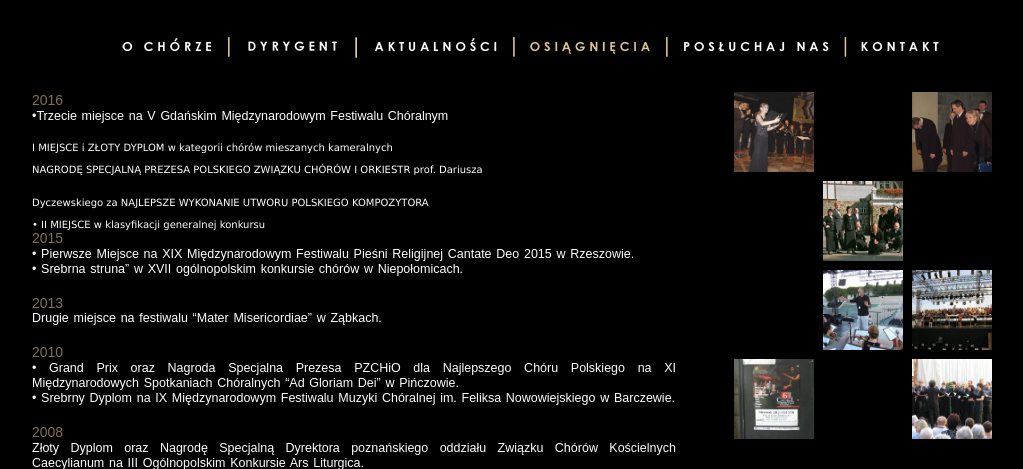
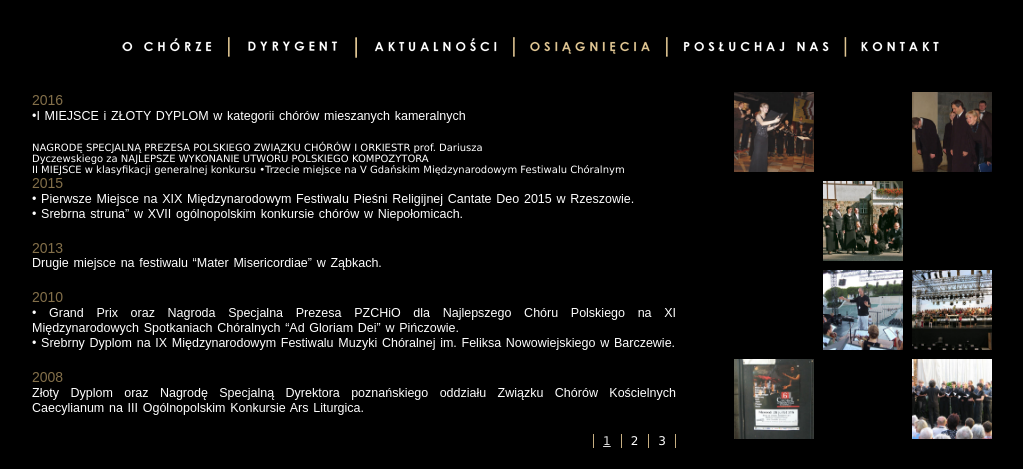
Before and after one commit to ars-cantata/ars-cantata.github.io, a Jekyll site: the page built from osiagniecia1.html, in a window 1280 px wide, cut to the strip 0-469 px from the top of the page. Shown: the whole strip, without its empty margins (123-1146 px from the left). Built offline with Jekyll 4.4.1, drawn with Linux system fonts in a browser that asks for light colours.

Commit message:
Korekty etetyczne

```diff
--- a/_includes/texts/pl/osiagniecia1.md
+++ b/_includes/texts/pl/osiagniecia1.md
@@ -1,12 +1,11 @@
 ### 2016
+&bull;I MIEJSCE i ZŁOTY DYPLOM w kategorii chórów mieszanych kameralnych
+<br>
+- NAGRODĘ SPECJALNĄ PREZESA POLSKIEGO ZWIĄZKU CHÓRÓW I ORKIESTR  prof. Dariusza
+Dyczewskiego za NAJLEPSZE WYKONANIE UTWORU POLSKIEGO KOMPOZYTORA
+<br>
+ II MIEJSCE  w klasyfikacji generalnej konkursu
 &bull;Trzecie miejsce na V Gdańskim  Międzynarodowym Festiwalu Chóralnym
-- I MIEJSCE i ZŁOTY DYPLOM w kategorii chórów mieszanych kameralnych
-<br><br>
-- NAGRODĘ SPECJALNĄ PREZESA POLSKIEGO ZWIĄZKU CHÓRÓW I ORKIESTR  prof. Dariusza
-<br><br>
-Dyczewskiego za NAJLEPSZE WYKONANIE UTWORU POLSKIEGO KOMPOZYTORA
-<br><br>
-&bull; II MIEJSCE  w klasyfikacji generalnej konkursu
 
 ### 2015
 &bull; Pierwsze Miejsce na XIX Międzynarodowym Festiwalu Pieśni Religijnej Cantate Deo 2015 w Rzeszowie. <br>
```
Also changed, not shown: _posts/2016-04-18-WAT.md (+1 -2 lines).
